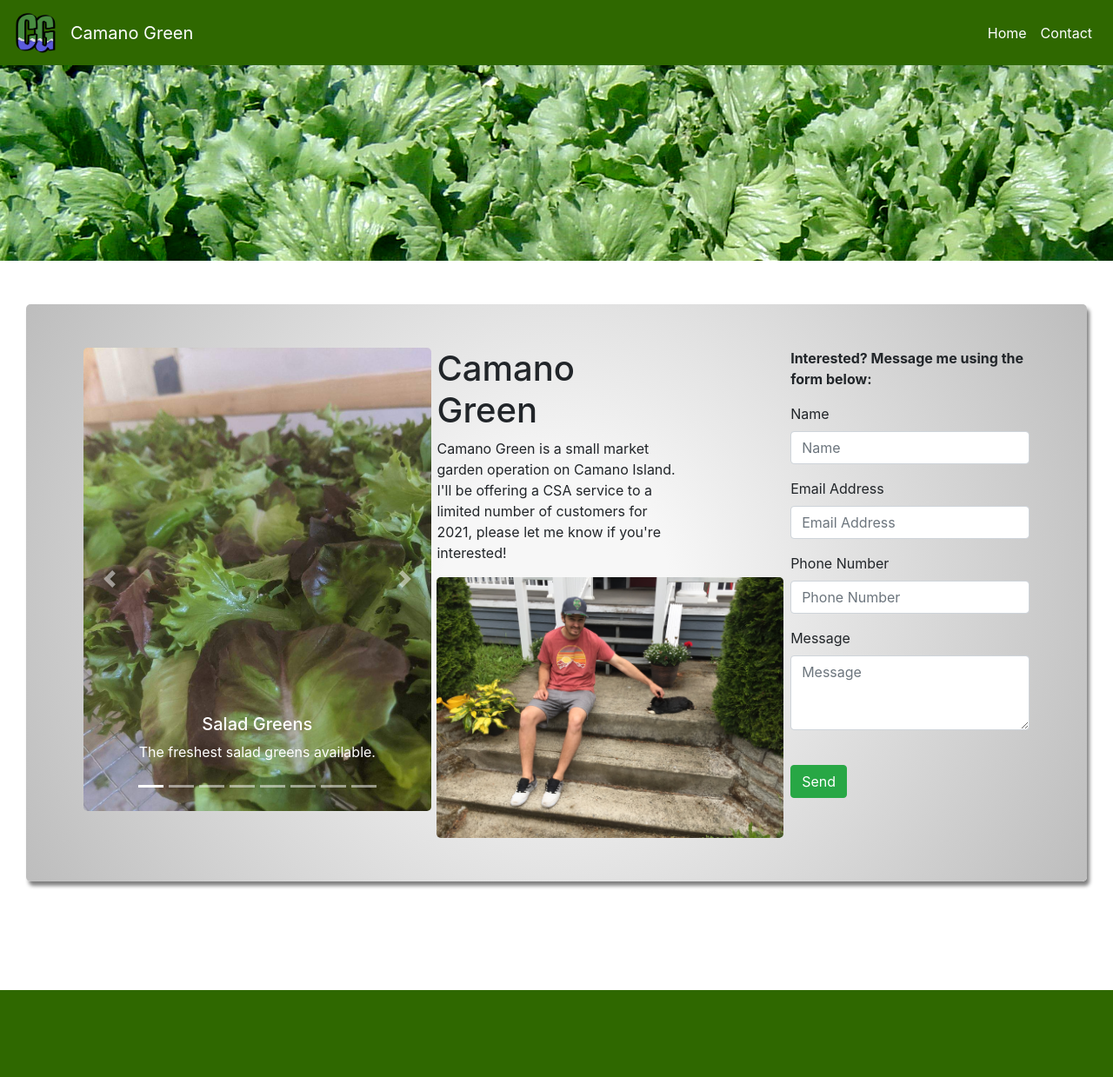
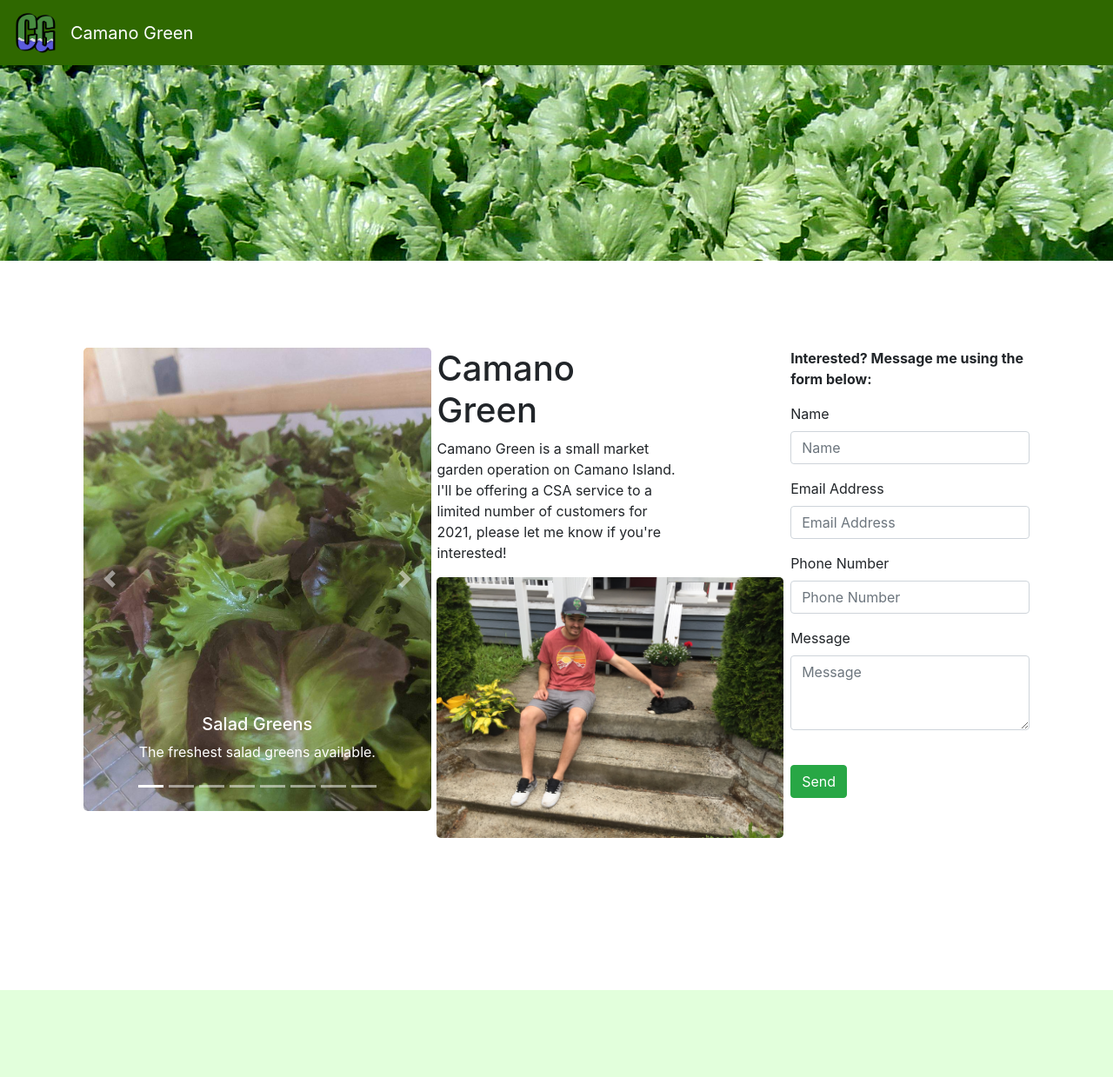
Before and after one commit to robertsaj2/CamanoGreen, a Flask app: page / in a window 1280 px wide. Shown: the whole page at 87% size. Run offline with Flask 2, Linux system fonts and the light colour scheme; some libraries are stand-ins or nearby versions.

Commit message:
Change footer color

```diff
--- a/templates/base.html
+++ b/templates/base.html
@@ -47,7 +47,7 @@
             Menu
             <i class="fas fa-bars"></i>
           </button>
-          <div class="collapse navbar-collapse" id="navbarResponsive">
+          <!-- <div class="collapse navbar-collapse" id="navbarResponsive">
             <ul class="navbar-nav ml-auto">
               <li class="nav-item">
                 <a class="nav-link" href="/" style="color: white;">Home</a>
@@ -56,7 +56,7 @@
                 <a class="nav-link" href="/contact" style="color: white;">Contact</a>
               </li>
             </ul>
-          </div>
+          </div> -->
         </div>
       </nav>
       <!-- End Nav -->
@@ -71,7 +71,8 @@
 
     <!-- Footer -->
 
-    <div class="row" style="height: 100px; background: rgb(180,180,255); background: #2f6800">
+    <div class="row" style="height: 100px; background: rgb(180,180,255); background: #e2ffdc">
+
     </div>
 
 
--- a/templates/coming_soon.html
+++ b/templates/coming_soon.html
@@ -3,8 +3,7 @@
 {% block title %}Camano Green Farm{% endblock %}
 {% block content %}
 
-  <div class="d-flex flex-row justify-content-around" style="padding-top: 50px; padding-bottom: 50px; margin-top: 50px; margin-bottom: 125px; background: rgb(247,247,247);
-  background: radial-gradient(circle, rgba(247,247,247,1) 19%, rgba(189,189,189,1) 100%);; border-radius: 5px; box-shadow: 3px 5px 4px 0px gray;">
+  <div class="d-flex flex-row justify-content-around" style="padding-top: 50px; padding-bottom: 50px; margin-top: 50px; margin-bottom: 125px;">
 
     <div class="col-3">
       <div style="height: 532px; width: 400px" id="carouselExampleIndicators" class="carousel slide" data-ride="carousel">
```
